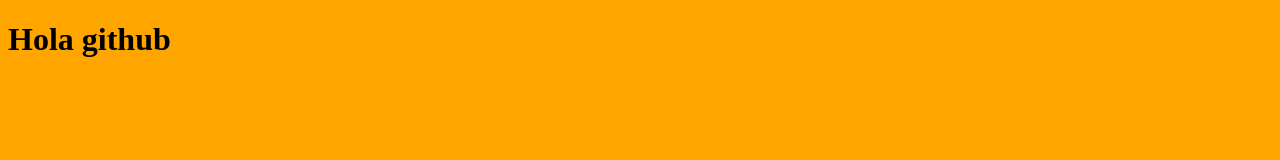
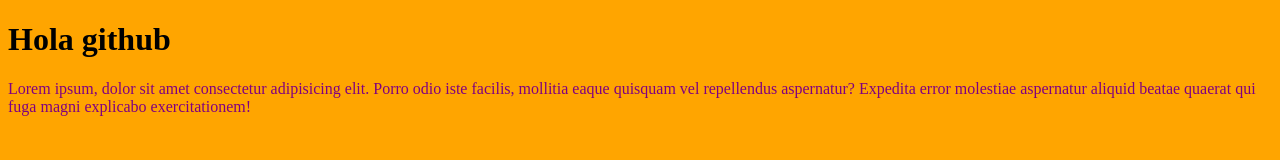
Before and after one commit to pierouy/clasegithub, a plain HTML site: page index.html in a window 1280 px wide. Drawn offline with Linux system fonts and the light colour scheme.

Commit message:
agregue un parrafo con estilos

```diff
--- a/estilos.css
+++ b/estilos.css
@@ -1,3 +1,6 @@
 body{
     background-color: orange;
 }
+p{
+    color: purple;
+}
--- a/index.html
+++ b/index.html
@@ -9,5 +9,6 @@
 </head>
 <body>
     <h1>Hola github</h1>
+    <p>Lorem ipsum, dolor sit amet consectetur adipisicing elit. Porro odio iste facilis, mollitia eaque quisquam vel repellendus aspernatur? Expedita error molestiae aspernatur aliquid beatae quaerat qui fuga magni explicabo exercitationem!</p>
 </body>
 </html>
```
